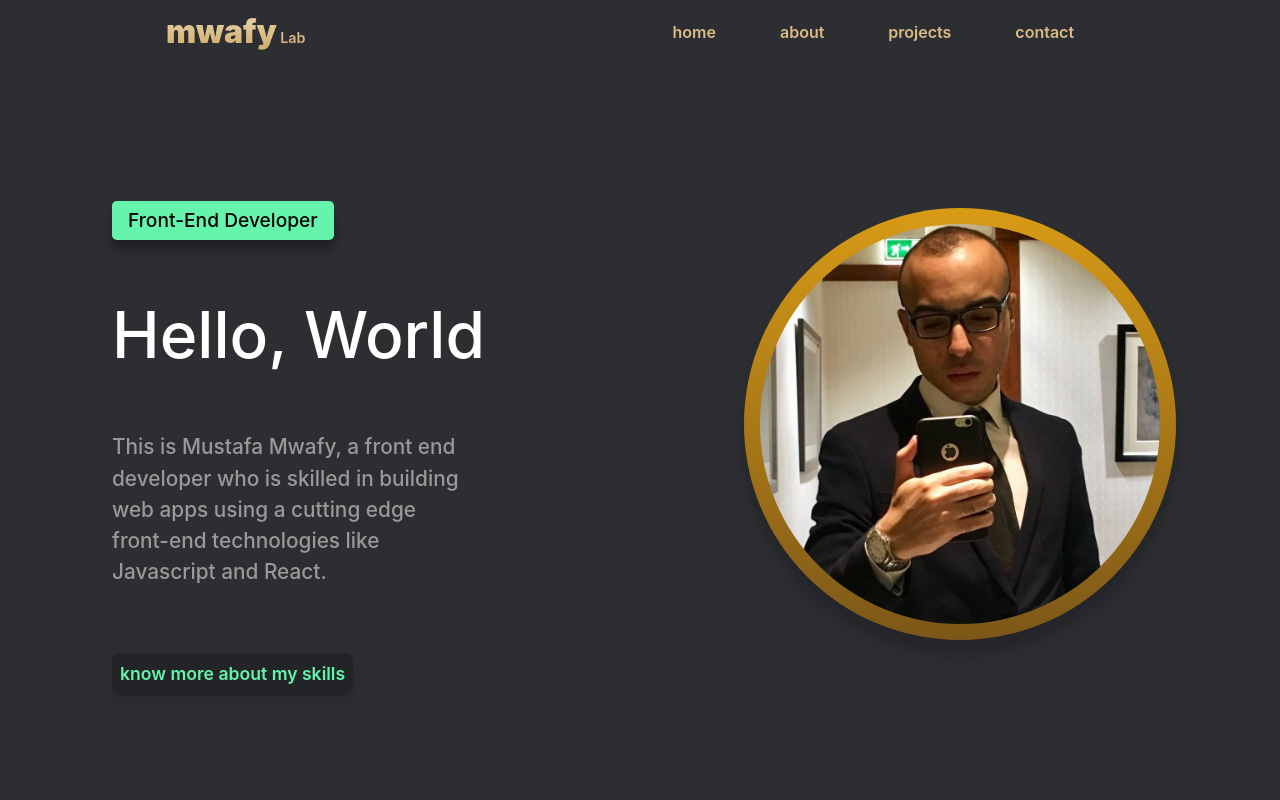
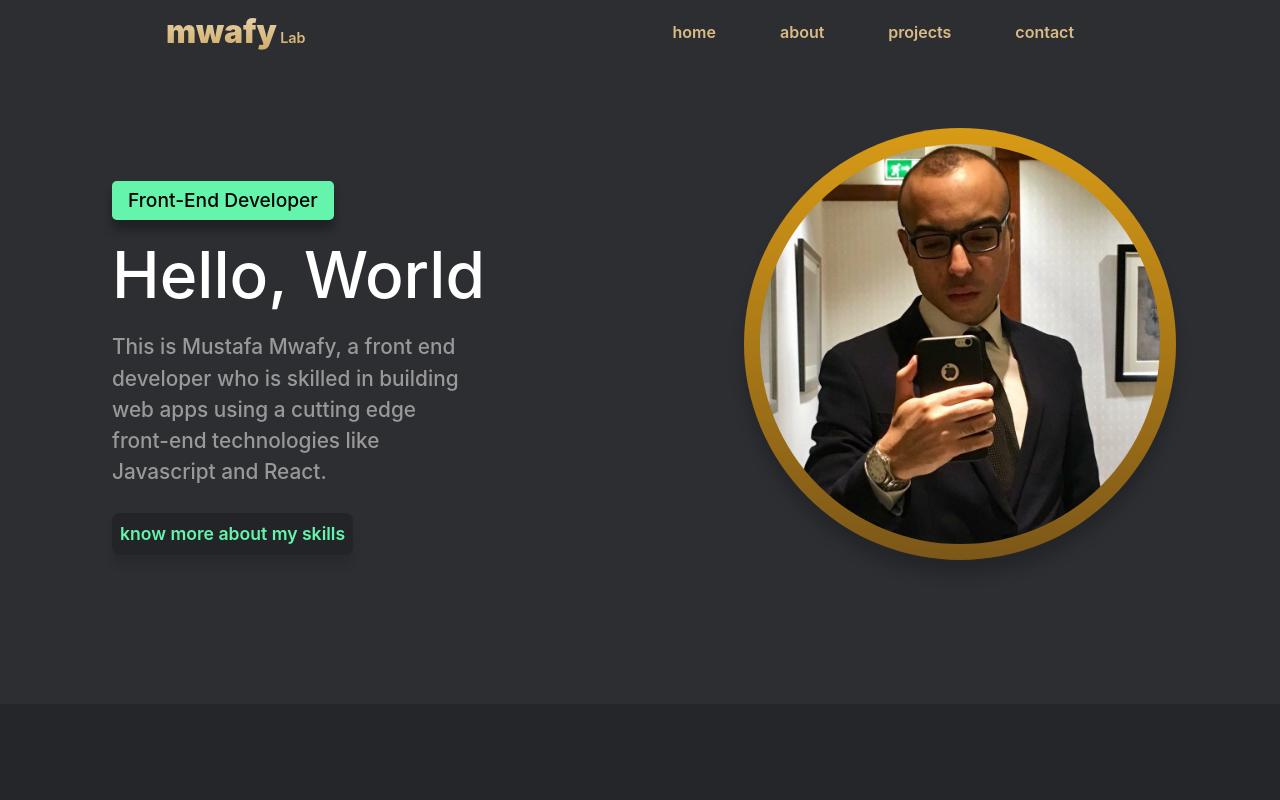
Before and after one commit to mwafy092/Mwafy-Landing-Page, a React (Create React App) app: page / in a window 1280 px wide. Shown: the top 800 px of the page. Built offline with nearby package versions, Linux system fonts and the light colour scheme.

Commit message:
site update 1

```diff
--- a/src/styles/Header.scss
+++ b/src/styles/Header.scss
@@ -1,7 +1,6 @@
 .header {
     width: 100vw;
-    min-height: 100vh;
-
+    min-height: 80vh;
     background-color: #2d2e32;
     display: grid;
     grid-template-columns: repeat(2, 50vw);
@@ -168,13 +167,14 @@
     }
 }
 
-@media (max-width: 800px) {
+@media (max-width: 900px) {
     .header {
         .text {
             align-items: center;
             text-align: center;
             padding: 3rem;
             margin-left: 0;
+            margin-bottom: 0;
             h3 {
                 font-size: 0.9rem;
                 margin: auto;
```
